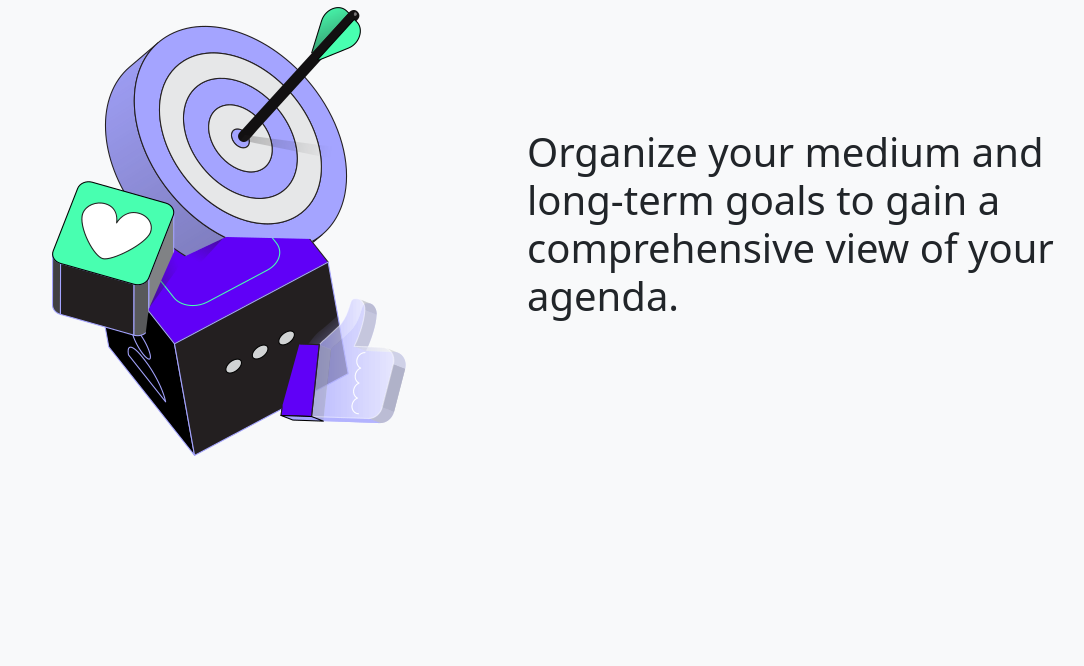
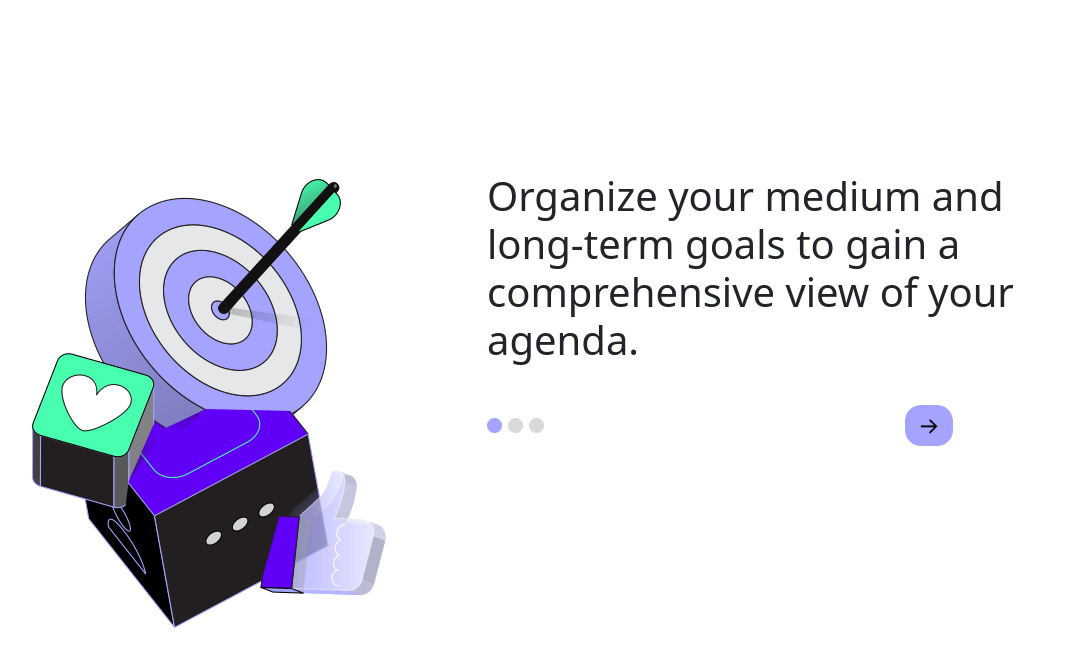
Before and after one commit to eipvi/task-checklist, a plain HTML site: page index.html in a window 1280 px wide. Shown: the whole page, without its empty margins (125-1209 px from the left). Drawn offline with nearby package versions, Linux system fonts and the light colour scheme.

Commit message:
style: todo index

```diff
--- /dev/null
+++ b/css/style.css
@@ -0,0 +1,72 @@
+* {
+  margin: 0;
+  padding: 0;
+  background-color: rgb(255, 255, 255);
+}
+
+ul {
+  display: flex;
+  list-style: none;
+  align-items: center;
+}
+
+li {
+  padding: 3px;
+}
+
+.tc-icoin-pages {
+  margin: 0 0 0 -35px;
+}
+
+.tc-display {
+  display: flex;
+}
+
+@media screen and (min-width: 280px) {
+  .tc-icoin-pages .icoin-b img {
+    width: 15px;
+    display: block;
+  }
+
+  .icoin-c img {
+    display: flex;
+    width: 48px;
+    margin: 0 0 0 203px;
+  }
+
+  h1 {
+    font-size: 1.4rem;
+  }
+
+  .tc-container-img {
+    display: block;
+    width: 330px;
+  }
+
+  .tc-display- {
+    display: block;
+  }
+
+  .button-more img {
+    width: 137px;
+  }
+}
+
+@media screen and (min-width: 576px) {
+  h1 {
+    font-size: 1.3rem;
+  }
+}
+
+@media screen and (min-width: 768px) {
+  .icoin-c img {
+    margin: 0 0 0 323px;
+  }
+  .tc-container-img {
+    width: 530px;
+  }
+}
+
+.tc-padding-to-20 {
+  padding-top: 30px;
+}
--- a/index.html
+++ b/index.html
@@ -5,18 +5,41 @@
     <meta name="viewport" content="width=device-width, initial-scale=1" />
     <title>Task Checklist</title>
     <link href="css/bootstrap.min.css" rel="stylesheet" />
+    <link rel="stylesheet" href="/css/style.css" />
   </head>
-  <body class="bg-light">
-    <div class="container-xl">
-      <div class="row align-items-center">
-        <div class="col text-center">
+  <body class="vh-100">
+    <div
+      class="container d-flex align-items-center justify-content-center vh-100"
+    >
+      <div class="row">
+        <div class="col col-12 col-md-7 text-center tc-container-img">
           <img src="/assets/todo-img-one.png" class="img-fluid" alt="..." />
         </div>
         <div class="col">
-          <h1>
+          <h1 class="h1">
             Organize your medium and long-term goals to gain a comprehensive
             view of your agenda.
           </h1>
+          <div class="tc-display tc-icoin-pages tc-padding-to-20">
+            <ul>
+              <li class="icoin-b">
+                <a href="link-para-one"><img src="/assets/one.png" alt="" /></a>
+              </li>
+              <li class="icoin-b">
+                <a href="link-para-two"><img src="/assets/two.png" alt="" /></a>
+              </li>
+              <li class="icoin-b">
+                <a href="link-para-three"
+                  ><img src="/assets/three.png" alt=""
+                /></a>
+              </li>
+            </ul>
+            <ul>
+              <li class="icoin-c">
+                <a href=""><img src="/assets/more.png" alt="" /></a>
+              </li>
+            </ul>
+          </div>
         </div>
       </div>
     </div>
```
Also changed, not shown: assets/more.png (added), assets/one.png (added), assets/three.png (added), assets/two.png (added).
